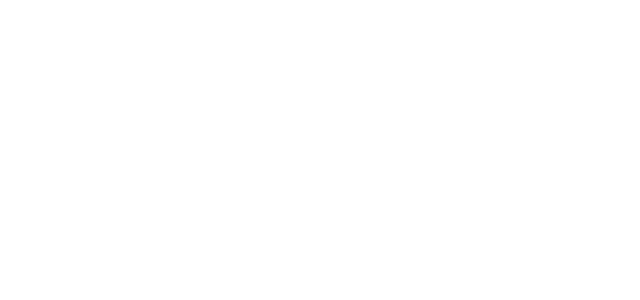
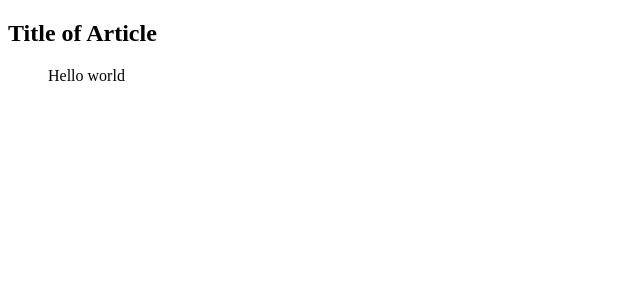
Before and after one commit to cds-snc/resources-ressources, a Nuxt app in the folder app/: page /article in a window 1280 px wide. Before the commit this address had no page. Shown: the top 300 px of the page, without its empty margins (0-640 px from the left). Built offline with nearby package versions, Linux system fonts and the light colour scheme.

Commit message:
chore: cleanup, changed config to server side rendering  and added article component

```diff
--- /dev/null
+++ b/app/components/Article.vue
@@ -0,0 +1,9 @@
+<template>
+  <div>Hello world</div>
+</template>
+
+<script>
+export default {
+  props: ['post']
+}
+</script>
--- a/app/components/ArticlePreview.vue
+++ b/app/components/ArticlePreview.vue
@@ -1,12 +1,12 @@
 <template>
-  <article>
+  <article class="px-4 bg-gray-100">
     <img class="thumbnail"
       :src="post.fields.heroImage.fields.file.url + '?fit=scale&w=350&h=196'"
       :srcset="`${post.fields.heroImage.fields.file.url}?w=350&h=196&fit=fill 350w, ${post.fields.heroImage.fields.file.url}?w=1000&h=562&fit=fill 1000w, ${post.fields.heroImage.fields.file.url}?w=2000&h=1125&fit=fill 2000w`"
       sizes="(min-width: 1024px) 400px, 100vw"
     >
     <time class="tiny date">{{ ( new Date(post.fields.publishDate)).toDateString() }}</time>
-    <h4><nuxt-link :to="{ name: 'blog-slug', params: { slug: post.fields.slug }}" class="title">{{ post.fields.title }}</nuxt-link></h4>
+    <h4><nuxt-link :to="{ name: 'article', query: { title: post.fields.slug }}" class="title">{{ post.fields.title }}</nuxt-link></h4>
     <p>{{ post.fields.description }}</p>
 
     <div class="tags">
--- a/app/nuxt.config.js
+++ b/app/nuxt.config.js
@@ -2,7 +2,8 @@ import * as config from './.contentful.json';
 
 export default {
   // Target: https://go.nuxtjs.dev/config-target
-  target: 'static',
+  target: 'server',
+  ssr: true,
 
   // Global page headers: https://go.nuxtjs.dev/config-head
   head: {
--- /dev/null
+++ b/app/pages/article.vue
@@ -0,0 +1,21 @@
+<template>
+<div>
+  <section class="body-container">
+      <div class="items-bar wrapper">
+        <h2 class="bg-blue-100 flex flex-sm p-6">Title of Article</h2>
+      </div>
+      <ul class="items-list wrapper">
+        <Article></Article>
+      </ul>
+    </section>
+</div>
+</template>
+
+<script lang="ts">
+import Article from '~/components/Article.vue'
+export default {
+  components: {
+    Article,
+  }
+}
+</script>
--- a/app/pages/index.vue
+++ b/app/pages/index.vue
@@ -1,12 +1,12 @@
 <template>
 <div>
-  <Tutorial/>
+  <!-- <Tutorial/> -->
   <section class="body-container">
       <div class="items-bar wrapper">
-        <h2>Recent articles</h2>
+        <h2 class="bg-yellow-100 flex flex-sm p-6">Recent articles</h2>
       </div>
-      <ul class="items-list wrapper">
-        <li v-for="post in posts" class="item" >
+      <ul class="items-list wrapper mt-4 grid grid-cols-1 sm:grid-cols-2 lg:grid-cols-1 xl:grid-cols-2 gap-4">
+        <li v-for="post in posts" :key="post.id" class="item p-4 bg-gray-100 rounded-lg mx-4">
           <ArticlePreview :post="post"></ArticlePreview>
         </li>
       </ul>
```
Also changed, not shown: app/.eslintrc.js.
